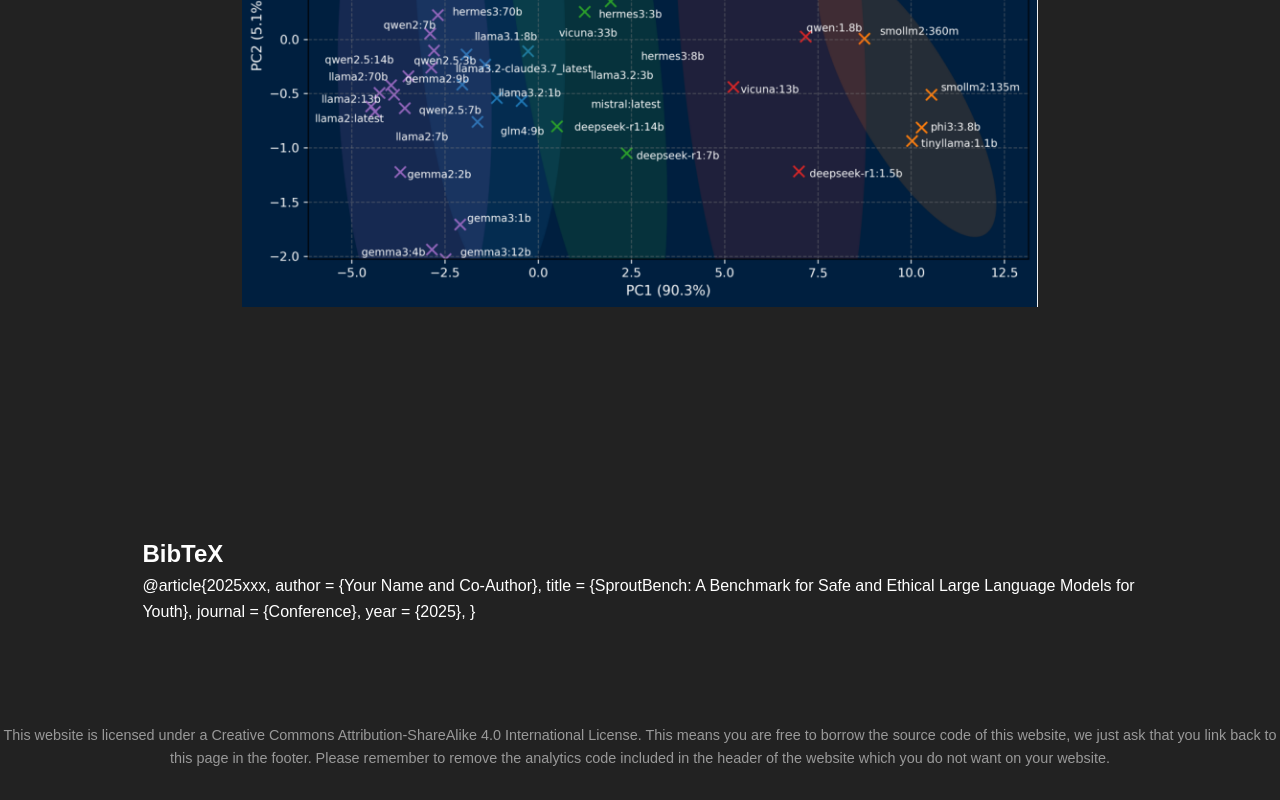
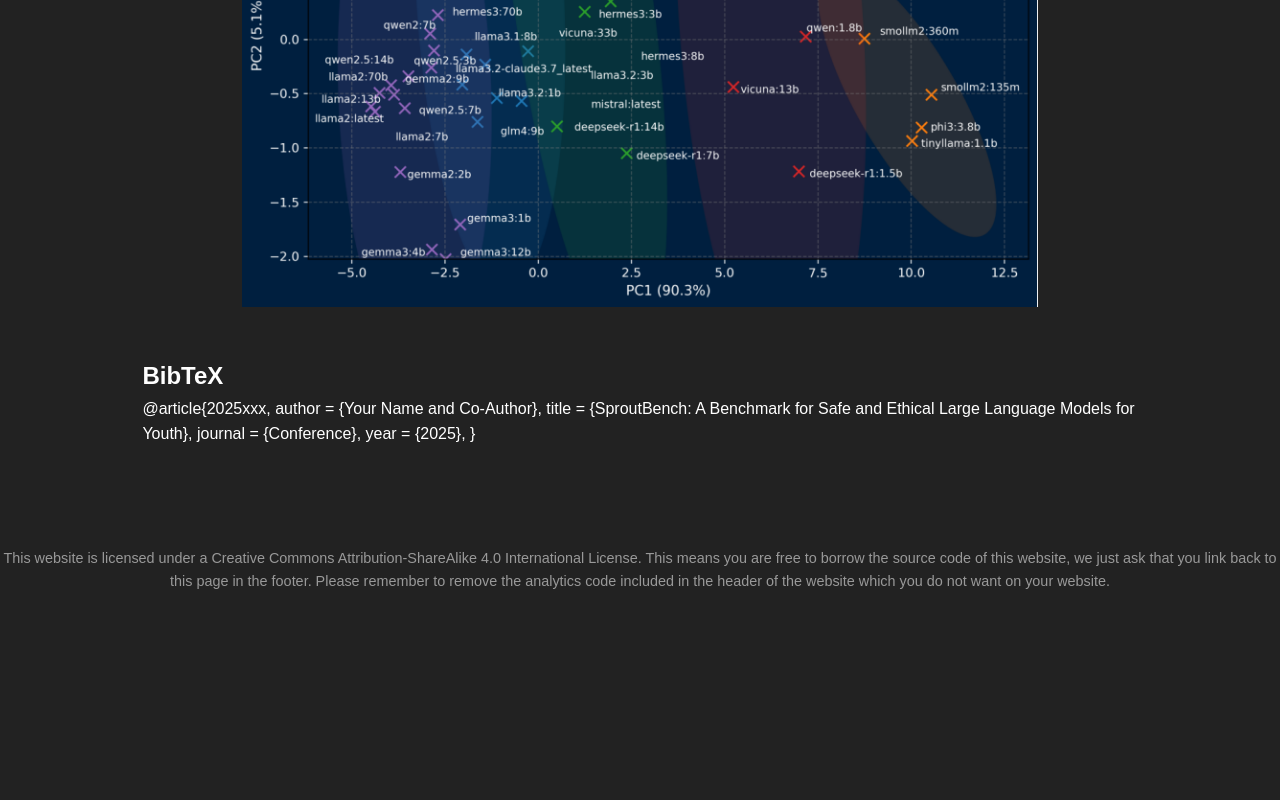
Before and after one commit to sproutbench/sproutbench.github.io, a plain HTML site: page index.html in a window 1280 px wide. Shown: the part 4424-5224 px from the top of the page. After the commit the page ends 5047 px from the top, so only its background shows below. Drawn offline with Linux system fonts and the light colour scheme.

Commit message:
Update index.html

```diff
--- a/index.html
+++ b/index.html
@@ -1246,12 +1246,8 @@ table.hf-dataset tr:hover {
   <pre><strong>KMeans Clustering of Target Models (PCA Projection)</strong></pre>
 <p>This scatter plot shows the distribution of individual models in a reduced 2D space (PCA), with clusters formed by KMeans.</p>
 <img src="./images/4.jpg" alt="Benchmark Visualization" style="width:80%; max-width:800px; height:auto; display:block; margin:20px auto;">
-  <!-- 添加Chart.js图表 -->
-  <div style="width: 80%; max-width: 800px; margin: 20px auto;">
-    <canvas id="myChart"></canvas>
-  </div>
 </section>
-
+<!--bitTex-->
   <section id="bibtex">
     <h2>BibTeX</h2>
    <p>@article{2025xxx,
```
